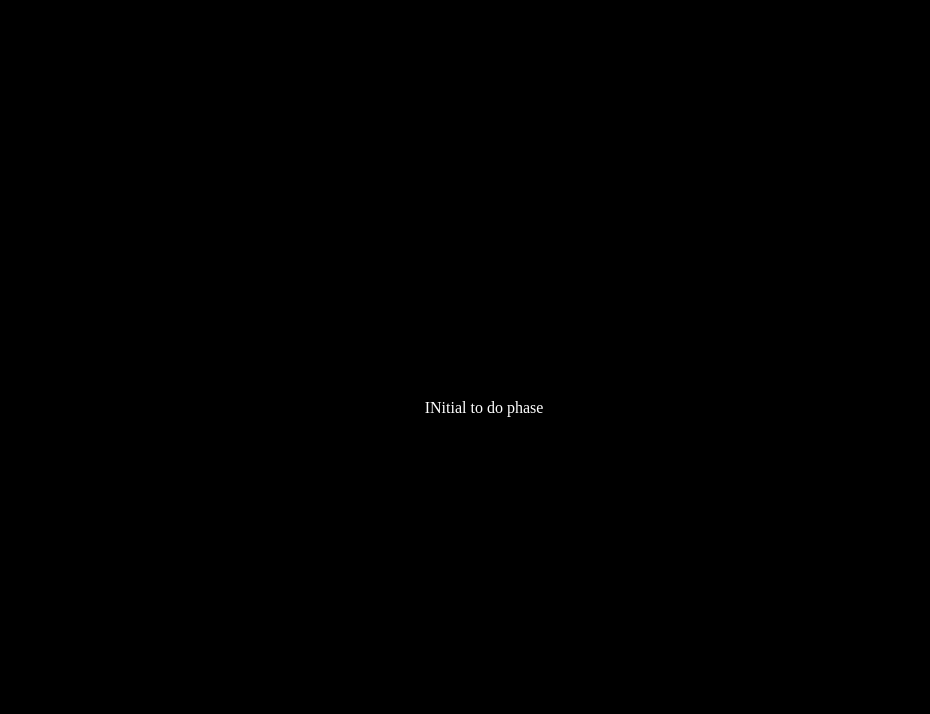
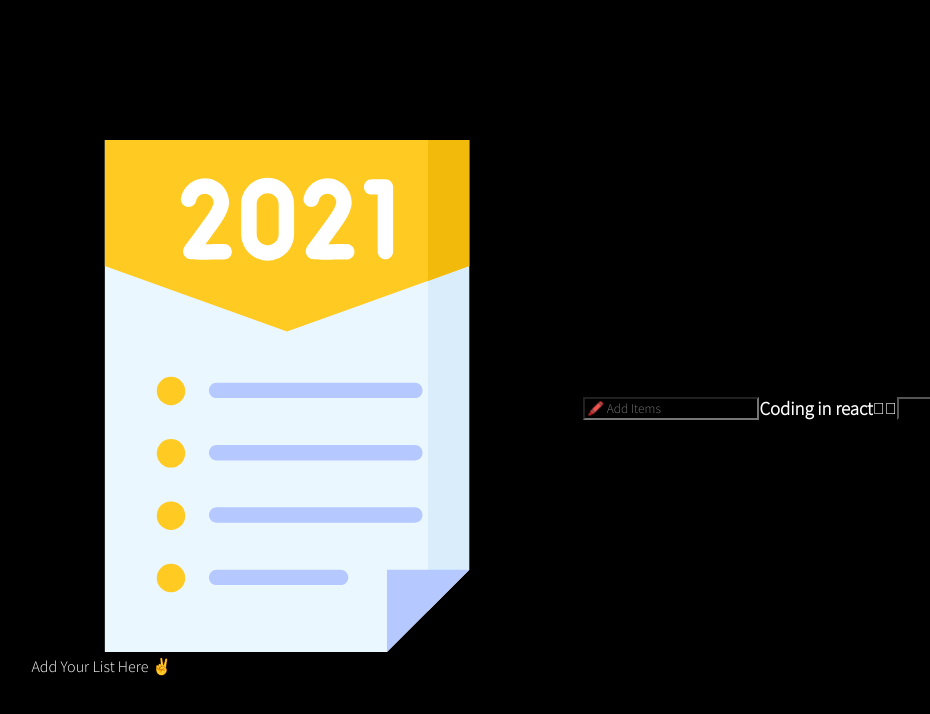
Before and after one commit to Rajan-7/React-Todo, a React (Create React App) app: page / in a window 1280 px wide. Shown: the top 714 px of the page, without its empty margins (156-1086 px from the left). Built offline with nearby package versions, Linux system fonts and the light colour scheme.

Commit message:
Modification:Todo.jsx

```diff
--- a/package.json
+++ b/package.json
@@ -3,6 +3,11 @@
   "version": "0.1.0",
   "private": true,
   "dependencies": {
+    "@fortawesome/fontawesome-svg-core": "^6.4.2",
+    "@fortawesome/free-brands-svg-icons": "^6.4.2",
+    "@fortawesome/free-regular-svg-icons": "^6.4.2",
+    "@fortawesome/free-solid-svg-icons": "^6.4.2",
+    "@fortawesome/react-fontawesome": "^0.2.0",
     "@testing-library/jest-dom": "^5.17.0",
     "@testing-library/react": "^13.4.0",
     "@testing-library/user-event": "^13.5.0",
--- a/public/index.html
+++ b/public/index.html
@@ -15,6 +15,11 @@
       user's mobile device or desktop. See https://developers.google.com/web/fundamentals/web-app-manifest/
     -->
     <link rel="manifest" href="%PUBLIC_URL%/manifest.json" />
+    <link rel="stylesheet" href="https://cdnjs.cloudflare.com/ajax/libs/font-awesome/5.15.0/css/all.min.css"
+    integrity="sha512-BnbUDfEUfV0Slx6TunuB042k9tuKe3xrD6q4mg5Ed72LTgzDIcLPxg6yI2gcMFRyomt+yJJxE+zJwNmxki6/RA=="
+    crossorigin="anonymous"
+    referrerpolicy="no-referrer"
+    />
     <!--
       Notice the use of %PUBLIC_URL% in the tags above.
       It will be replaced with the URL of the `public` folder during the build.
--- a/src/components/To-do/Todo.jsx
+++ b/src/components/To-do/Todo.jsx
@@ -1,12 +1,36 @@
-import React from 'react'
-import "./style.css"
+import React from "react";
+import "./style.css";
 
 const Todo = () => {
   return (
-    <div>
-      INitial to do phase
-    </div>
-  )
-}
+    <>
+      <div className="main-container">
+        <div className="sub-container">
+          <figure>
+            <img src="./images/Todo.svg" alt="todologo" />
+            <figcaption>Add Your List Here ✌️</figcaption>
+          </figure>
+          <div className="addItems">
+            <input
+              type="text"
+              placeholder="🖍️ Add Items"
+              className="input-class"
+            />
+          </div>
+          <div className="showItems">
+            <div className="eachItem">
+              <h3>Coding in react</h3>
+              <i className="far fa-edit add-btn"></i>
+              <i className="far fa-trash-alt add-btn"></i>
+            </div>
+          </div>
+          <div className="showItems">
+            <button><span>CHECK LIST</span></button>
+          </div>
+        </div>
+      </div>
+    </>
+  );
+};
 
-export default Todo
+export default Todo;
--- a/src/components/To-do/style.css
+++ b/src/components/To-do/style.css
@@ -1,6 +1,10 @@
+
+@import url("https://fonts.googleapis.com/css2?family=Source+Sans+Pro:wght@300&display=swap");
+
 *,*::after,*::before{
     box-sizing: border-box;
     background-color: black;
+    font-family: "Source Sans Pro", sans-serif;
 }
 div{
     display: flex;
```
Also changed, not shown: public/images/Todo.svg (added), 1 other file (tests, documents, lock files or other folders).
